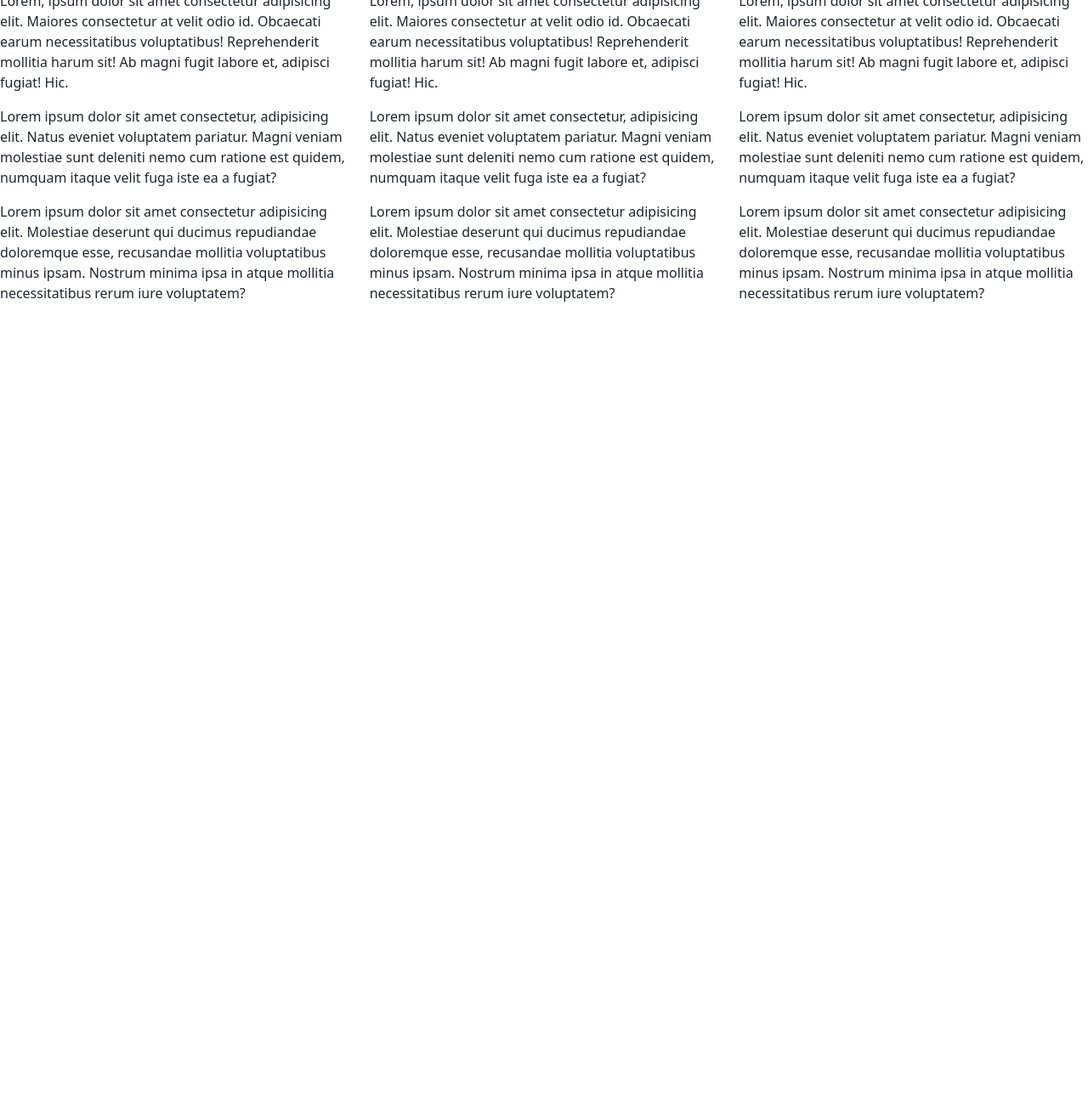
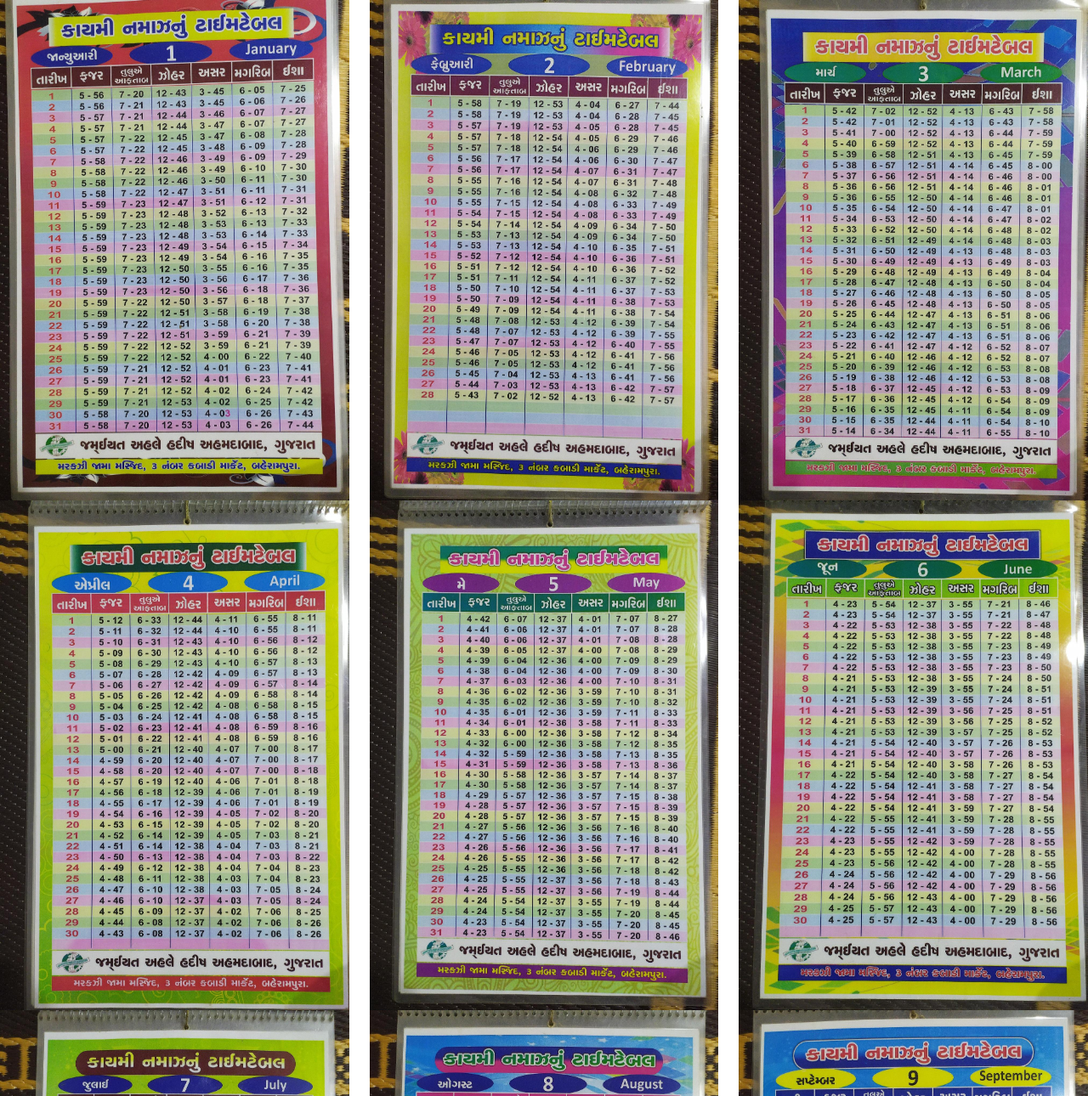
Before and after one commit to osamaSStech/osamaSStech.github.io, a plain HTML site: page index.html in a window 1280 px wide. Shown: the part 67-1357 px from the top of the page at 85% size. Before the commit the page ends 800 px from the top, so only its background shows below. Drawn offline with nearby package versions, Linux system fonts and the light colour scheme.

Commit message:
Added image in the index file

```diff
--- a/index.html
+++ b/index.html
@@ -16,34 +16,46 @@
    <h1>This page is hosted on github</h1>
    <div class="row">
       <div class="col-md-4">
-         <p>Lorem, ipsum dolor sit amet consectetur adipisicing elit. Maiores consectetur at velit odio id. Obcaecati
-            earum necessitatibus voluptatibus! Reprehenderit mollitia harum sit! Ab magni fugit labore et, adipisci
-            fugiat! Hic.</p>
-         <p>Lorem ipsum dolor sit amet consectetur, adipisicing elit. Natus eveniet voluptatem pariatur. Magni veniam
-            molestiae sunt deleniti nemo cum ratione est quidem, numquam itaque velit fuga iste ea a fugiat?</p>
-         <p>Lorem ipsum dolor sit amet consectetur adipisicing elit. Molestiae deserunt qui ducimus repudiandae
-            doloremque esse, recusandae mollitia voluptatibus minus ipsam. Nostrum minima ipsa in atque mollitia
-            necessitatibus rerum iure voluptatem?</p>
+         <img class="d-block w-100" src="jantari/january.png" alt="First slide" height="600px" width="200px">
       </div>
       <div class="col-md-4">
-         <p>Lorem, ipsum dolor sit amet consectetur adipisicing elit. Maiores consectetur at velit odio id. Obcaecati
-            earum necessitatibus voluptatibus! Reprehenderit mollitia harum sit! Ab magni fugit labore et, adipisci
-            fugiat! Hic.</p>
-         <p>Lorem ipsum dolor sit amet consectetur, adipisicing elit. Natus eveniet voluptatem pariatur. Magni veniam
-            molestiae sunt deleniti nemo cum ratione est quidem, numquam itaque velit fuga iste ea a fugiat?</p>
-         <p>Lorem ipsum dolor sit amet consectetur adipisicing elit. Molestiae deserunt qui ducimus repudiandae
-            doloremque esse, recusandae mollitia voluptatibus minus ipsam. Nostrum minima ipsa in atque mollitia
-            necessitatibus rerum iure voluptatem?</p>
+         <img class="d-block w-100" src="jantari/february.png" alt="First slide" height="600px" width="200px">
       </div>
       <div class="col-md-4">
-         <p>Lorem, ipsum dolor sit amet consectetur adipisicing elit. Maiores consectetur at velit odio id. Obcaecati
-            earum necessitatibus voluptatibus! Reprehenderit mollitia harum sit! Ab magni fugit labore et, adipisci
-            fugiat! Hic.</p>
-         <p>Lorem ipsum dolor sit amet consectetur, adipisicing elit. Natus eveniet voluptatem pariatur. Magni veniam
-            molestiae sunt deleniti nemo cum ratione est quidem, numquam itaque velit fuga iste ea a fugiat?</p>
-         <p>Lorem ipsum dolor sit amet consectetur adipisicing elit. Molestiae deserunt qui ducimus repudiandae
-            doloremque esse, recusandae mollitia voluptatibus minus ipsam. Nostrum minima ipsa in atque mollitia
-            necessitatibus rerum iure voluptatem?</p>
+         <img class="d-block w-100" src="jantari/march.png" alt="First slide" height="600px" width="200px">
+      </div>
+   </div>
+   <div class="row">
+      <div class="col-md-4">
+         <img class="d-block w-100" src="jantari/april.png" alt="First slide" height="600px" width="200px">
+      </div>
+      <div class="col-md-4">
+         <img class="d-block w-100" src="jantari/may.png" alt="First slide" height="600px" width="200px">
+      </div>
+      <div class="col-md-4">
+         <img class="d-block w-100" src="jantari/june.png" alt="First slide" height="600px" width="200px">
+      </div>
+   </div>
+   <div class="row">
+      <div class="col-md-4">
+         <img class="d-block w-100" src="jantari/july.png" alt="First slide" height="600px" width="200px">
+      </div>
+      <div class="col-md-4">
+         <img class="d-block w-100" src="jantari/august.png" alt="First slide" height="600px" width="200px">
+      </div>
+      <div class="col-md-4">
+         <img class="d-block w-100" src="jantari/september.png" alt="First slide" height="600px" width="200px">
+      </div>
+   </div>
+   <div class="row">
+      <div class="col-md-4">
+         <img class="d-block w-100" src="jantari/october.png" alt="First slide" height="600px" width="200px">
+      </div>
+      <div class="col-md-4">
+         <img class="d-block w-100" src="jantari/november.png" alt="First slide" height="600px" width="200px">
+      </div>
+      <div class="col-md-4">
+         <img class="d-block w-100" src="jantari/december.png" alt="First slide" height="600px" width="200px">
       </div>
    </div>
 </body>
```
